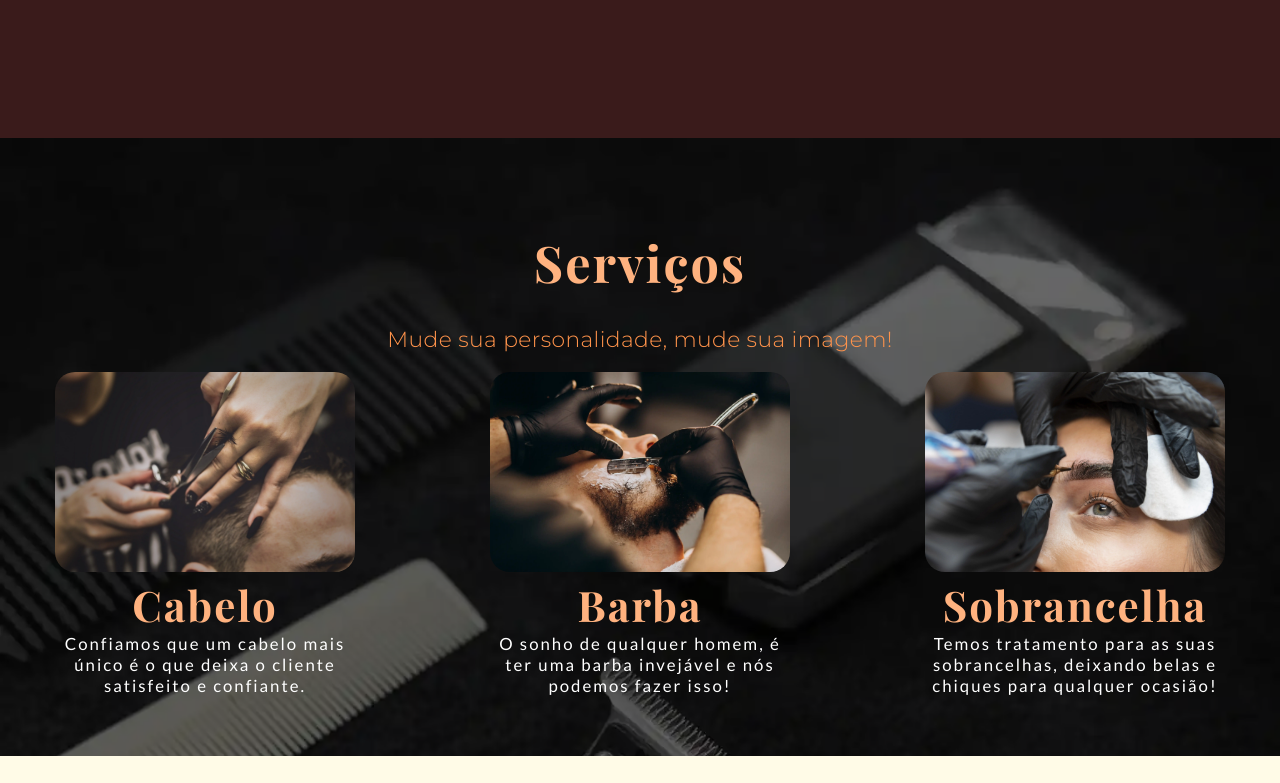
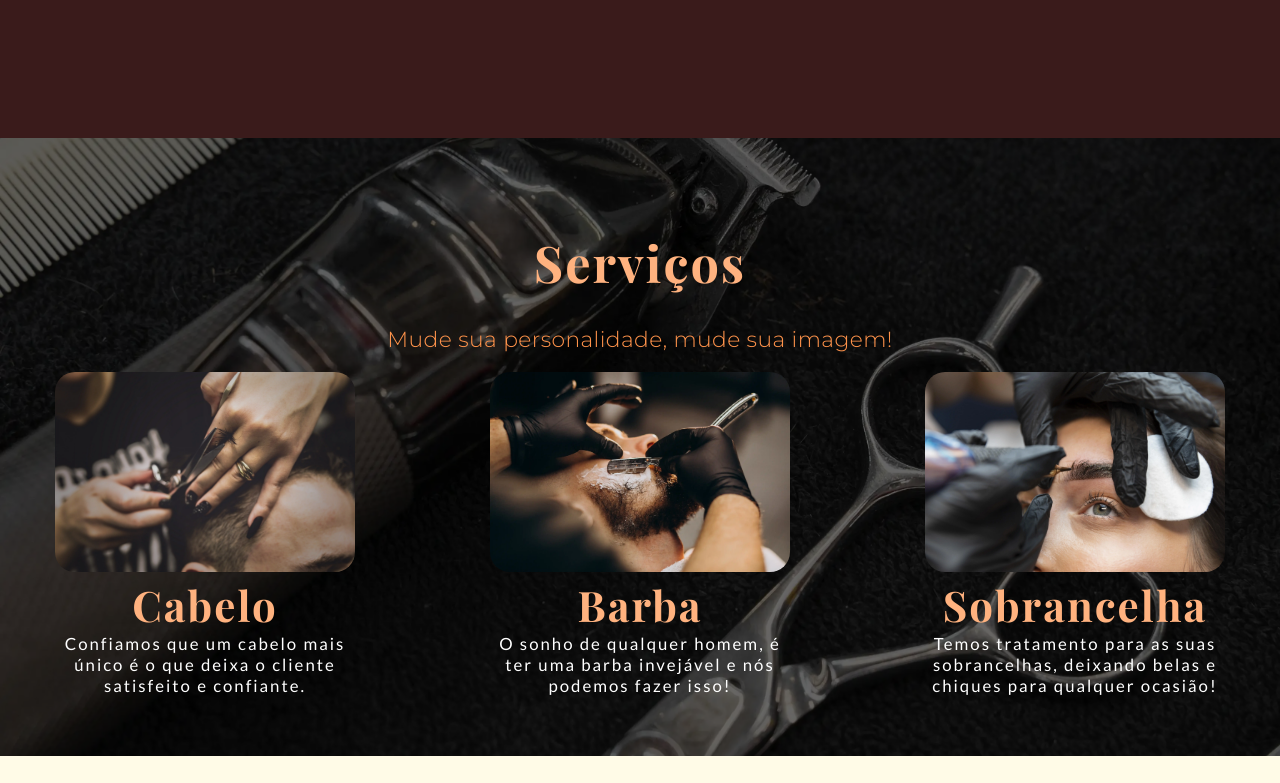
Before and after one commit to yPabloHenrique/site-barbearia, a plain HTML site: page index.html in a window 1280 px wide. Shown: the part 1260-2043 px from the top of the page. Drawn offline with nearby package versions, Linux system fonts and the light colour scheme; a web font is replaced by a local one.

Commit message:
Update File

```diff
--- a/estilos/mediaquery.css
+++ b/estilos/mediaquery.css
@@ -12,7 +12,8 @@
         background-image: url(../imagens/mesa-de-cafe-de-luxo-dentro-bar-barista-gerada-por-ia_10_11zon.webp);
     }
     .services-banner {
-        background-image: url(../imagens/ferramentas-para-profissao-de-cabeleireiro-mobile.webp);
+        background-image: url(../imagens/ferramentas-para-profissao-de-cabeleireiro_9_11zon.webp);
+        background-position: center;
     }
     .planos {
         background-image: url(../imagens/jovem-na-barbearia-aparando-cabelo-mobile.webp);
--- a/estilos/style.css
+++ b/estilos/style.css
@@ -214,6 +214,7 @@ nav > a {
 .planos {
     background-image: url(../imagens/jovem-na-barbearia-aparando-cabelo-mobile.webp);
     background-size: cover;
+    background-position: center;
     background-attachment: fixed;
     height: 100%;
 }
```
